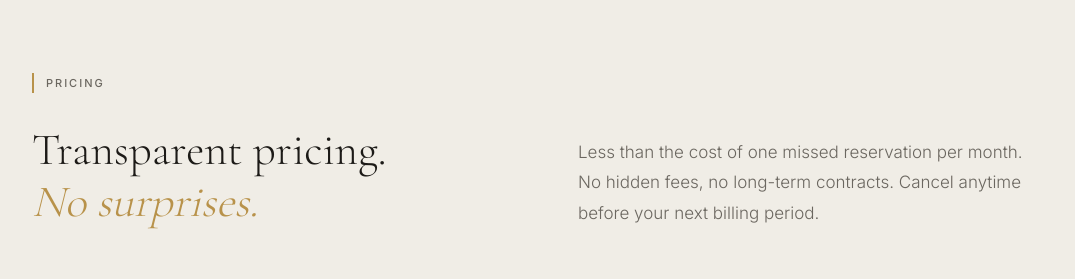
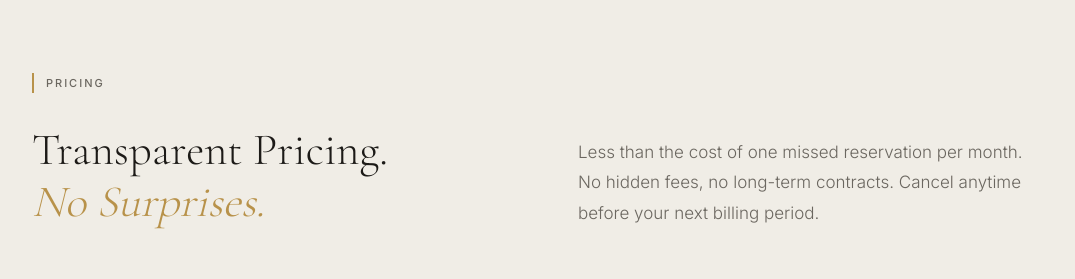
Before and after one commit to letsnavigatebmw/aperture-hospitality, a Next.js app: page /ai-solutions in a window 1280 px wide. Shown: the part 4620-4899 px from the top of the page, without its empty margins (102-1177 px from the left). Built offline with nearby package versions, Linux system fonts and the light colour scheme.

Commit message:
Capitalize first letter of each word: 'Transparent Pricing. No Surprises.' and related text

```diff
--- a/app/ai-solutions/page.tsx
+++ b/app/ai-solutions/page.tsx
@@ -224,7 +224,7 @@ export default function AISolutionsPage() {
                 Pricing
               </div>
               <h2 style={{ fontFamily: "'Cormorant Garamond', Georgia, serif", fontSize: 'clamp(2.25rem, 3.5vw, 3.25rem)', fontWeight: 300, lineHeight: 1.15 }}>
-                Transparent pricing.<br/><em style={{ fontStyle: 'italic', color: '#B8924A' }}>No surprises.</em>
+                Transparent Pricing.<br/><em style={{ fontStyle: 'italic', color: '#B8924A' }}>No Surprises.</em>
               </h2>
             </div>
             <p style={{ fontSize: '1.0625rem', fontWeight: 300, lineHeight: 1.8, color: '#6B6760' }}>
--- a/app/solutions/page.tsx
+++ b/app/solutions/page.tsx
@@ -76,7 +76,7 @@ export default function SolutionsPage() {
                 color: '#F0EDE6',
                 marginBottom: 0
               }}>
-                Transparent pricing. No scoping call required. Get started today.
+                Transparent Pricing. No Scoping Call Required. Get Started Today.
               </p>
             </div>
           </div>
```
